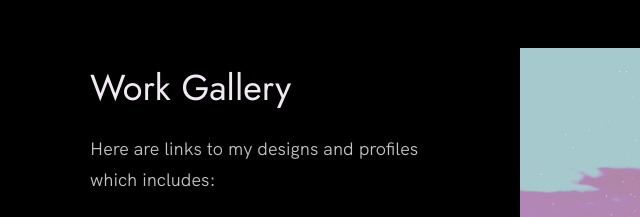
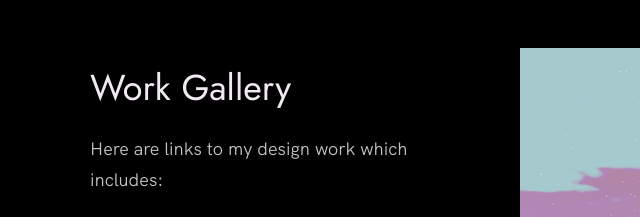
Before and after one commit to colewintersmccabe/colewintersmccabe.github.io, a plain HTML site: page index.html in a window 1280 px wide. Shown: the part 1020-1237 px from the top of the page, 0-640 px from the left. Drawn offline with Linux system fonts and the light colour scheme.

Commit message:
Update index.html

```diff
--- a/index.html
+++ b/index.html
@@ -67,7 +67,7 @@
             <div class="work__text">
               <h3>Work Gallery</h3>
               <p>
-                Here are links to my designs and profiles which includes:
+                Here are links to my design work which includes:
               </p>
               <ul class="work__list">
                 <li>Motion Graphics</li>
```
